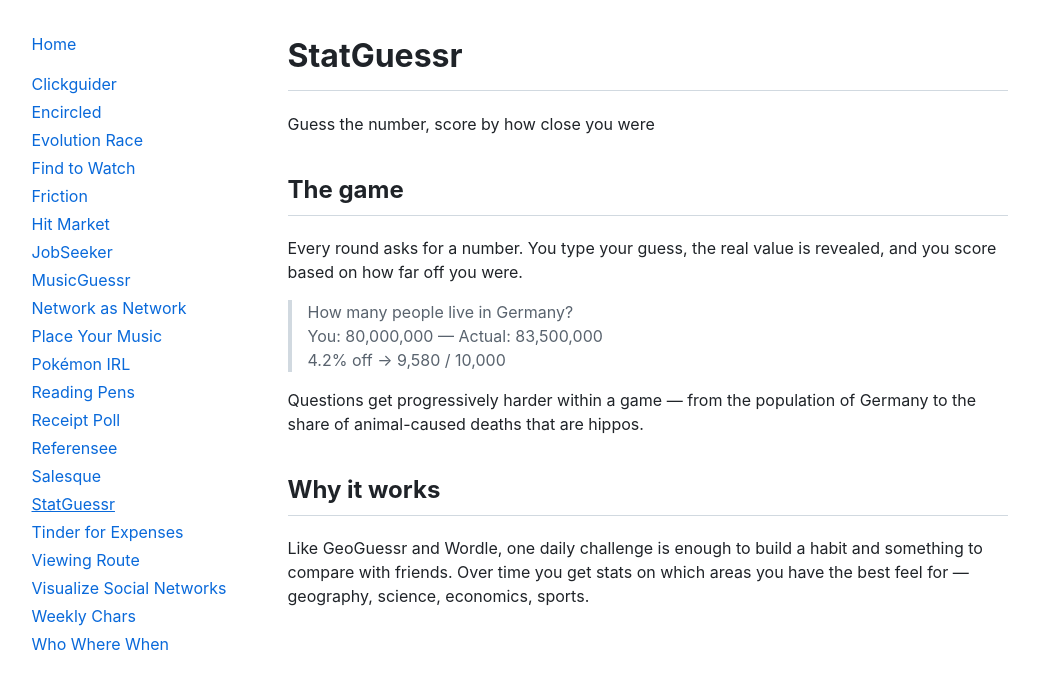
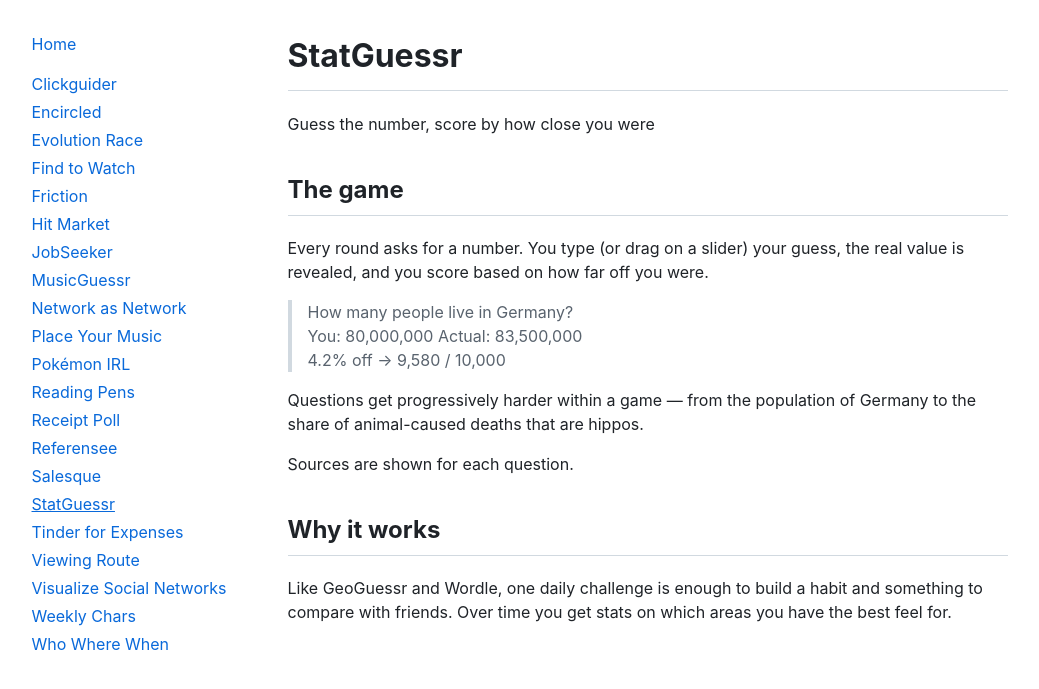
Before and after one commit to schmkls/schmkls.github.io, a Jekyll site: the page built from posts/stat-guessr.md, in a window 1280 px wide. Shown: the top 689 px of the page, without its empty margins (73-1112 px from the left). Built offline with Jekyll 4.4.1, drawn with Linux system fonts in a browser that asks for light colours; our own code applies the rules of GitHub Pages for plain Markdown files.

```diff
--- a/posts/stat-guessr.md
+++ b/posts/stat-guessr.md
@@ -4,14 +4,17 @@ Guess the number, score by how close you were
 
 ## The game
 
-Every round asks for a number. You type your guess, the real value is revealed, and you score based on how far off you were.
+Every round asks for a number. You type (or drag on a slider) your guess, the real value is revealed, and you score based on how far off you were.
 
 > How many people live in Germany?\
-> You: 80,000,000 — Actual: 83,500,000\
+> You: 80,000,000
+> Actual: 83,500,000\
 > 4.2% off → 9,580 / 10,000
 
 Questions get progressively harder within a game — from the population of Germany to the share of animal-caused deaths that are hippos.
 
+Sources are shown for each question.
+
 ## Why it works
 
-Like GeoGuessr and Wordle, one daily challenge is enough to build a habit and something to compare with friends. Over time you get stats on which areas you have the best feel for — geography, science, economics, sports.
+Like GeoGuessr and Wordle, one daily challenge is enough to build a habit and something to compare with friends. Over time you get stats on which areas you have the best feel for.
```
Also changed, not shown: posts/viewing-route.md (+2 -2 lines), README.md.
